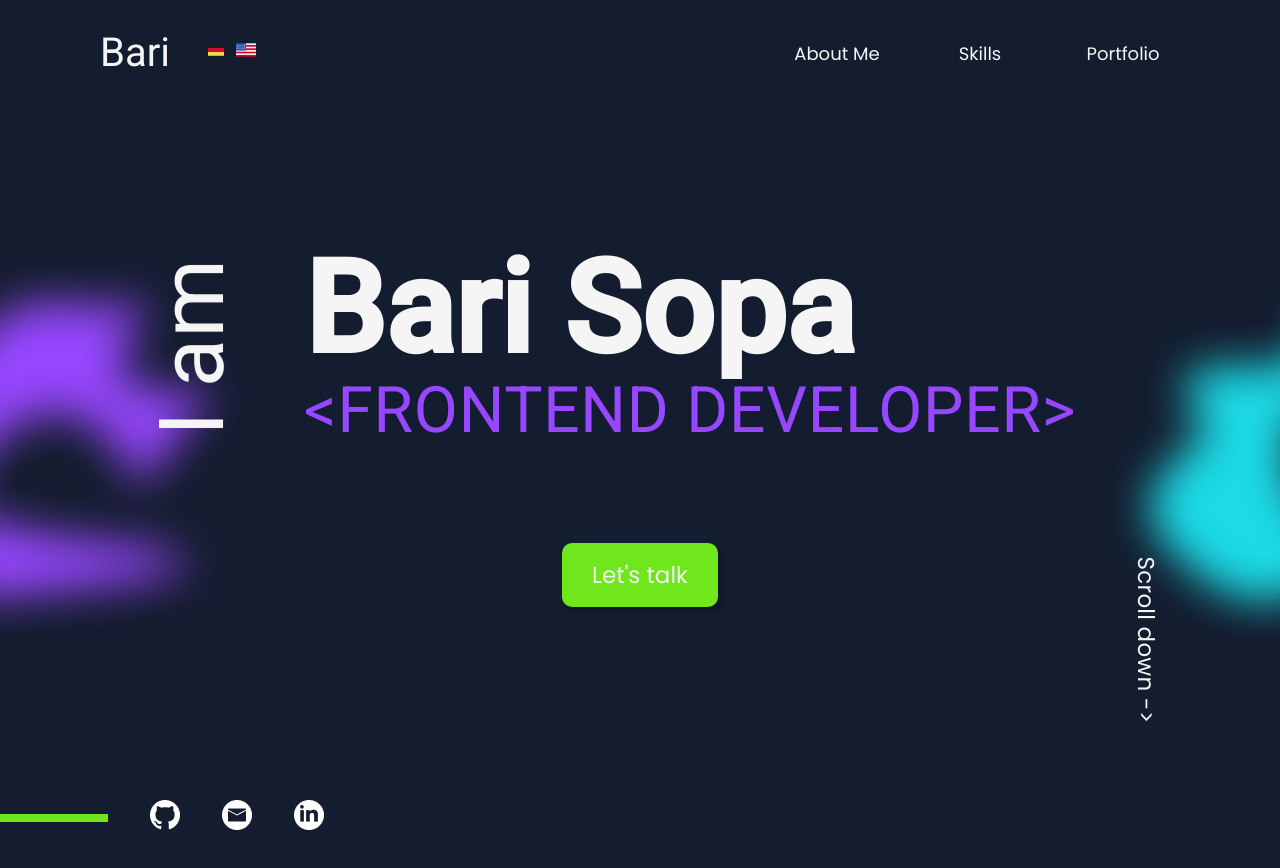
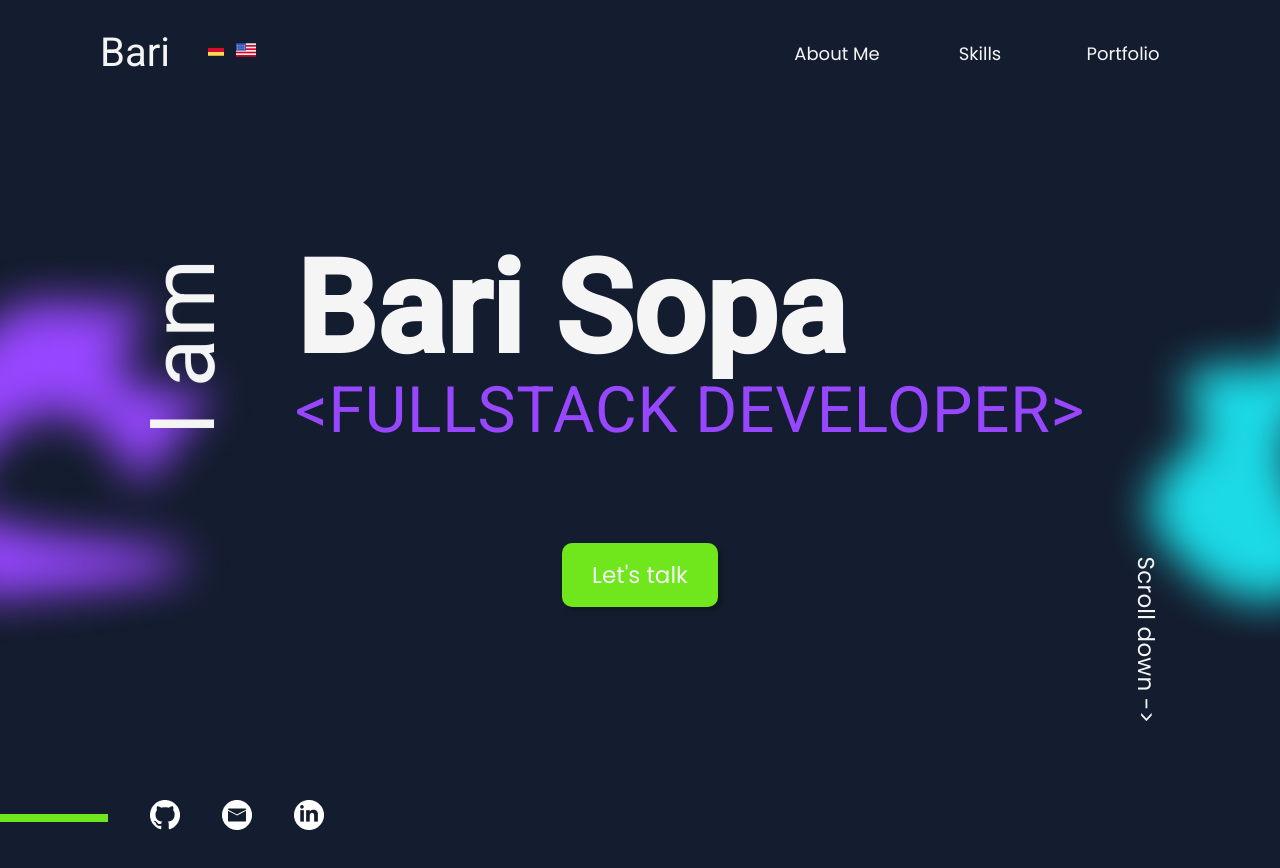
Before and after one commit to Khroxx/portfolio, an Angular app: page / in a window 1280 px wide. Shown: the top 868 px of the page. Built offline with nearby package versions, Linux system fonts and the light colour scheme.

Commit message:
fullstack atf

```diff
--- a/src/app/atf/atf.component.html
+++ b/src/app/atf/atf.component.html
@@ -10,7 +10,7 @@
         <div data-aos="zoom-in" data-aos-duration="2000" data-aos-offset="300"
         data-aos-easing="ease-in-sine" class="head-names">
             <h1>Bari Sopa</h1>
-            <h2> &lt;FRONTEND DEVELOPER&gt;</h2> <!--<h2>BACKEND DEVELOPER</h2>-->
+            <h2> &lt;FULLSTACK DEVELOPER&gt;</h2>
         </div>
     </div>
     <button><a href="#contact">{{talkBtn}}</a></button>
```
